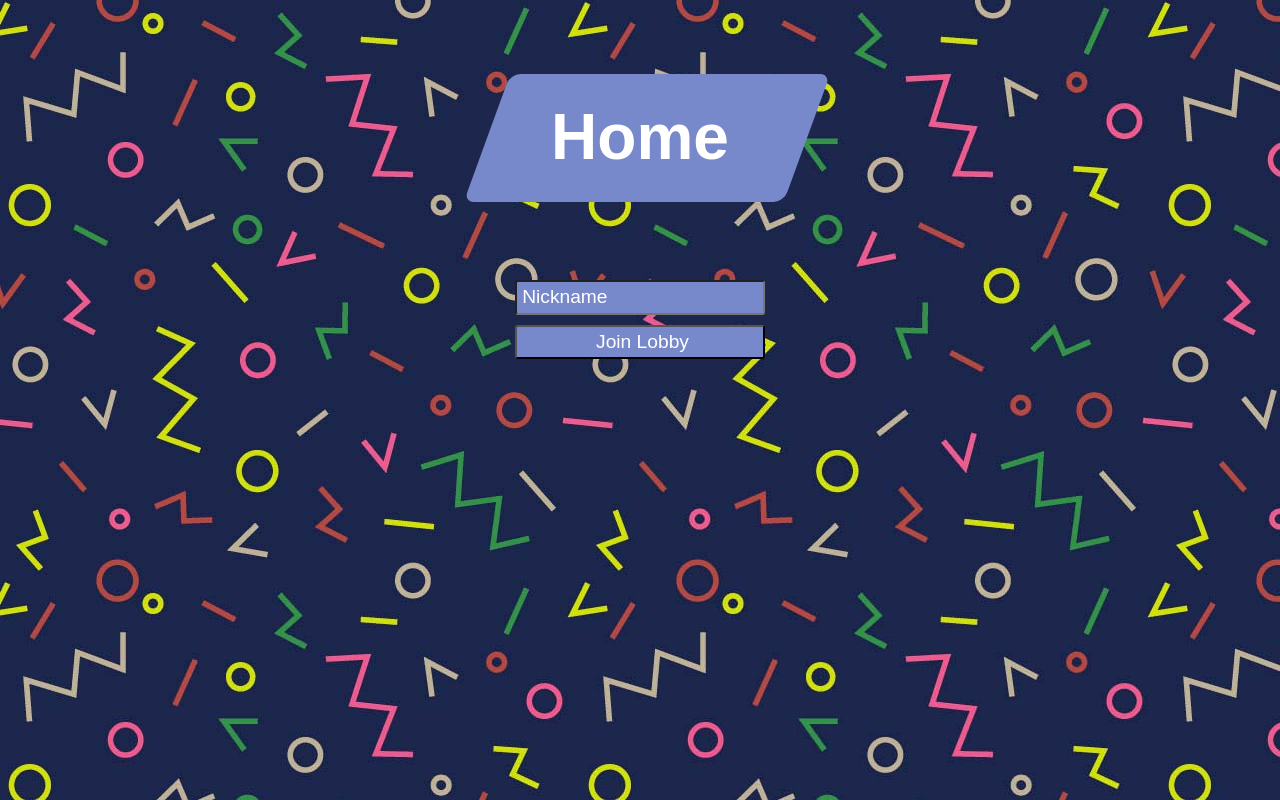
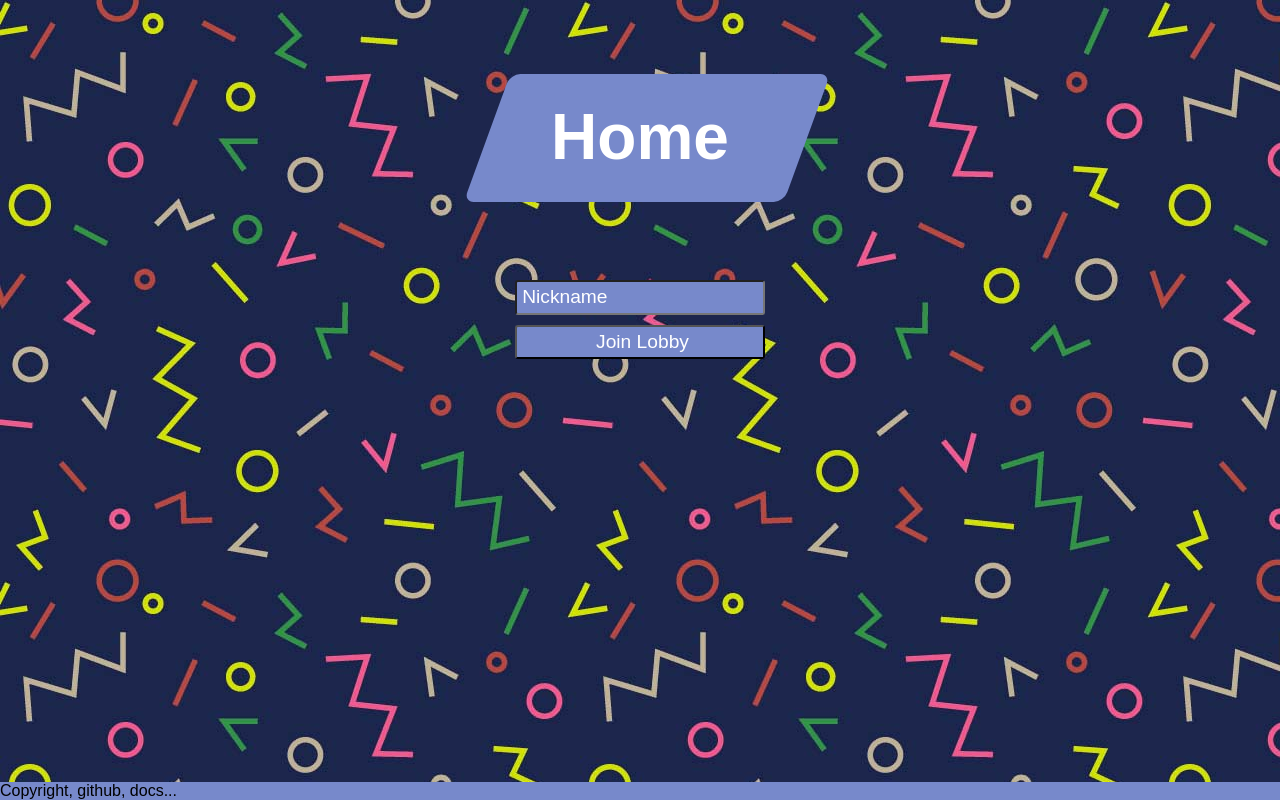
Before and after one commit to cubebuc/mega-masterpiece, a React (Create React App) app in the folder client/: page / in a window 1280 px wide. Built offline with nearby package versions, Linux system fonts and the light colour scheme; no server answers.

Commit message:
Game styling, basic footer, nickname and message max length

```diff
--- a/client/src/components/App/App.js
+++ b/client/src/components/App/App.js
@@ -92,6 +92,7 @@ function App()
             {appView === 'home' && socket && <Home setAppView={setAppView} socket={socket} setLobby={setLobby} />}
             {appView === 'lobby' && lobby && <Lobby setAppView={setAppView} socket={socket} lobby={lobby} setLobby={setLobby} isAdmin={isAdmin} />}
             {appView === 'game' && <Game setAppView={setAppView} socket={socket} lobby={lobby} setLobby={setLobby} isAdmin={isAdmin} isOnTurn={isOnTurn} />}
+            <footer>Copyright, github, docs...</footer>
         </div>
     );
 }
--- a/client/src/components/App/App.scss
+++ b/client/src/components/App/App.scss
@@ -31,3 +31,10 @@ h1::before {
     border-radius: 10px;
     z-index: -1;
 }
+
+footer {
+    width: 100%;
+    position: fixed;
+    bottom: 0;
+    background-color: #7789cb;
+}
--- a/client/src/components/Game/Chat/Chat.js
+++ b/client/src/components/Game/Chat/Chat.js
@@ -88,7 +88,7 @@ function Chat({socket, lobby, setLobby})
             <div className='messages' >
                 {messages.map((message, index) => <p className='message' key={index}>{message.value}</p>)}
             </div>
-            <input type='text' onKeyDown={onKeyDown}/>
+            <input type='text' maxLength={40} onKeyDown={onKeyDown}/>
         </div>
     );
 }
--- a/client/src/components/Game/Chat/Chat.scss
+++ b/client/src/components/Game/Chat/Chat.scss
@@ -7,6 +7,7 @@
     border-radius: 0 5px 5px 0;
     border-left: 0;
     font-size: 1em !important;
+    background-color: #7789cb;
 
     div {
         padding: 5px;
@@ -14,8 +15,13 @@
         overflow-y: auto;
     }
 
+    p {
+        overflow-wrap: break-word;
+    }
+
     input {
         padding-inline: 2px;
         margin: 2px;
+        color: black;
     }
 }
--- a/client/src/components/Game/Game.scss
+++ b/client/src/components/Game/Game.scss
@@ -2,6 +2,11 @@
     display: flex;
     flex-direction: column;
     align-items: center;
+
+    * {
+        color: white;
+        user-select: none;
+    }
 
     .info {
         display: flex;
@@ -27,12 +32,14 @@
     }
 
     .player-list {
-        width: 200px;
+        width: 220px;
 
-        .player {
+        .Player {
             margin: 5px;
-            padding: 4px;
+            padding: 5px;
+            border-radius: 5px;
             text-align: center;
+            text-overflow: ellipsis;
             background-color: rgb(180, 180, 180);
         }
     }
--- a/client/src/components/Home/Home.js
+++ b/client/src/components/Home/Home.js
@@ -58,7 +58,7 @@ function Home({setAppView, socket, setLobby})
         <div className='Home'>
             <h1>Home</h1>
             <form onSubmit={onSubmit}>
-                <input type='text' placeholder='Nickname' value={nickname} onChange={e => setNickname(e.target.value)} required />
+                <input type='text' placeholder='Nickname' value={nickname} onChange={e => setNickname(e.target.value)} maxLength={16} required />
                 <button disabled={buttonDisabled}>Join Lobby</button>
             </form>
         </div>
```
Also changed, not shown: 14 other files (tests, documents, lock files or other folders).
